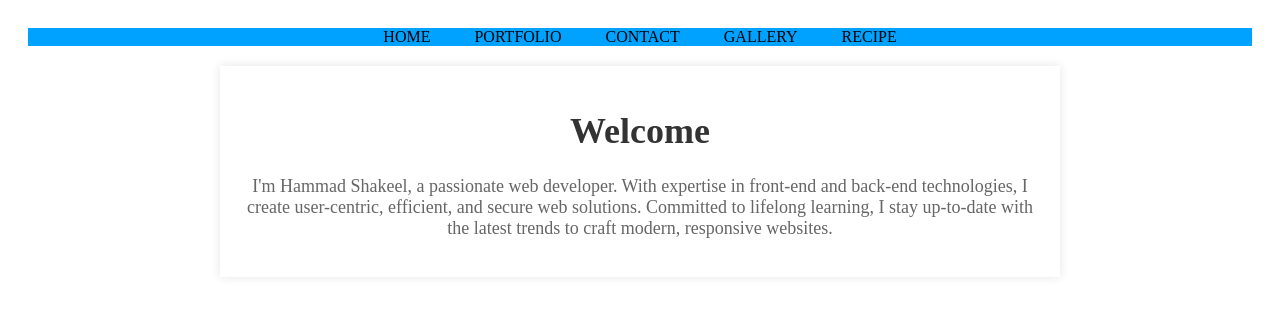
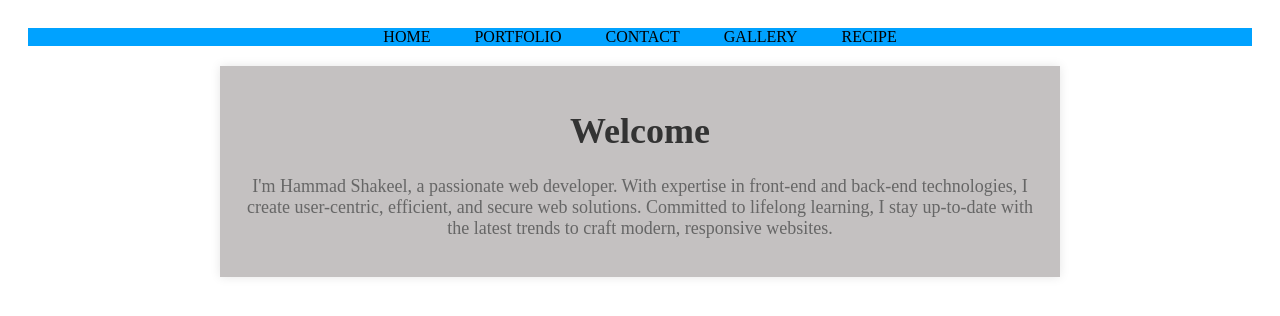
Before and after one commit to hammadkhan333/Assignment, a plain HTML site: page index.html in a window 1280 px wide. Drawn offline with Linux system fonts and the light colour scheme.

Commit message:
add color

```diff
--- a/index.html
+++ b/index.html
@@ -34,7 +34,7 @@
                 max-width: 800px;
                 margin: 0 auto;
                 padding: 20px;
-                background-color: white;
+                background-color:rgb(196, 193, 193);
                 box-shadow: 0 0 10px rgba(0, 0, 0, 0.1);
             }
         </style>
```
